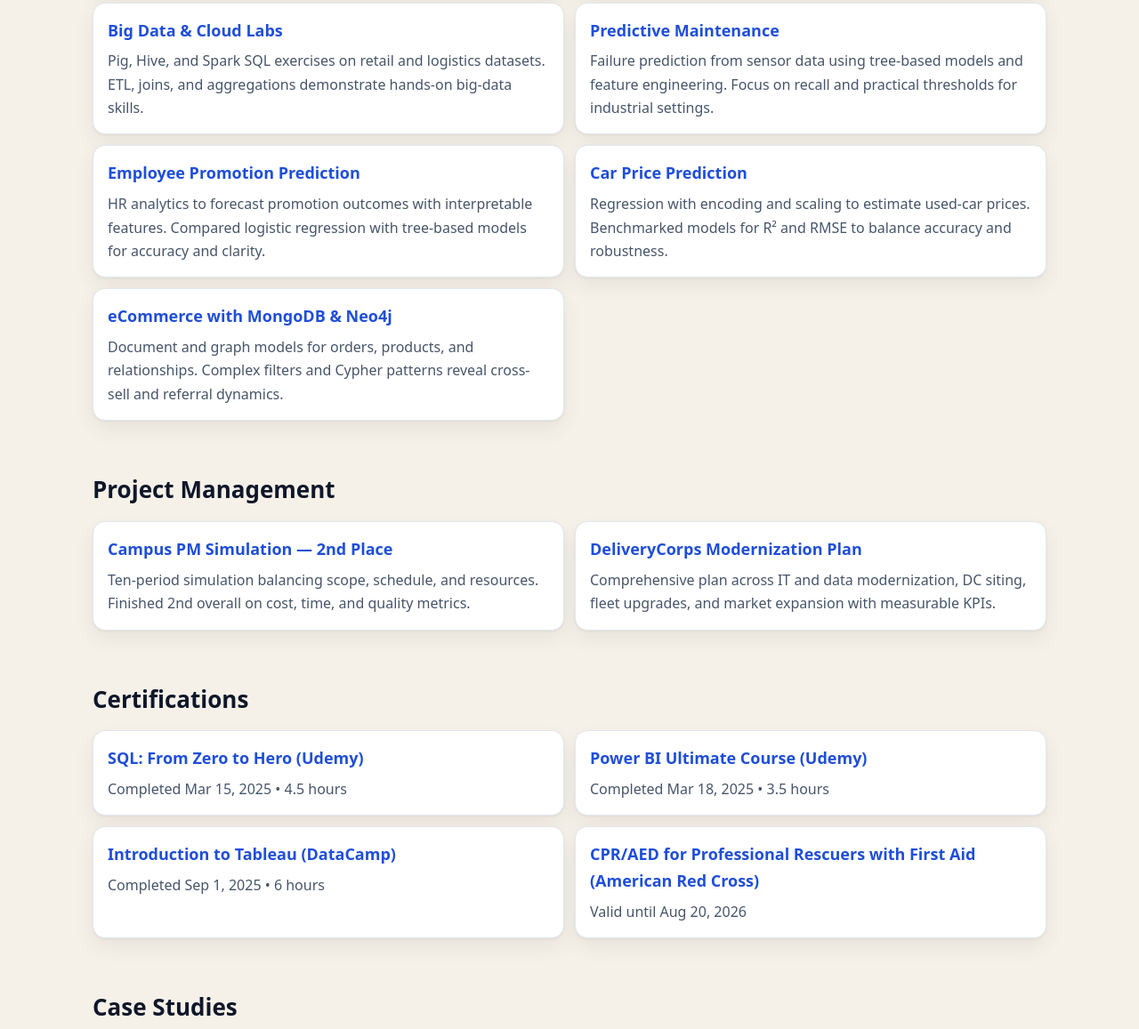
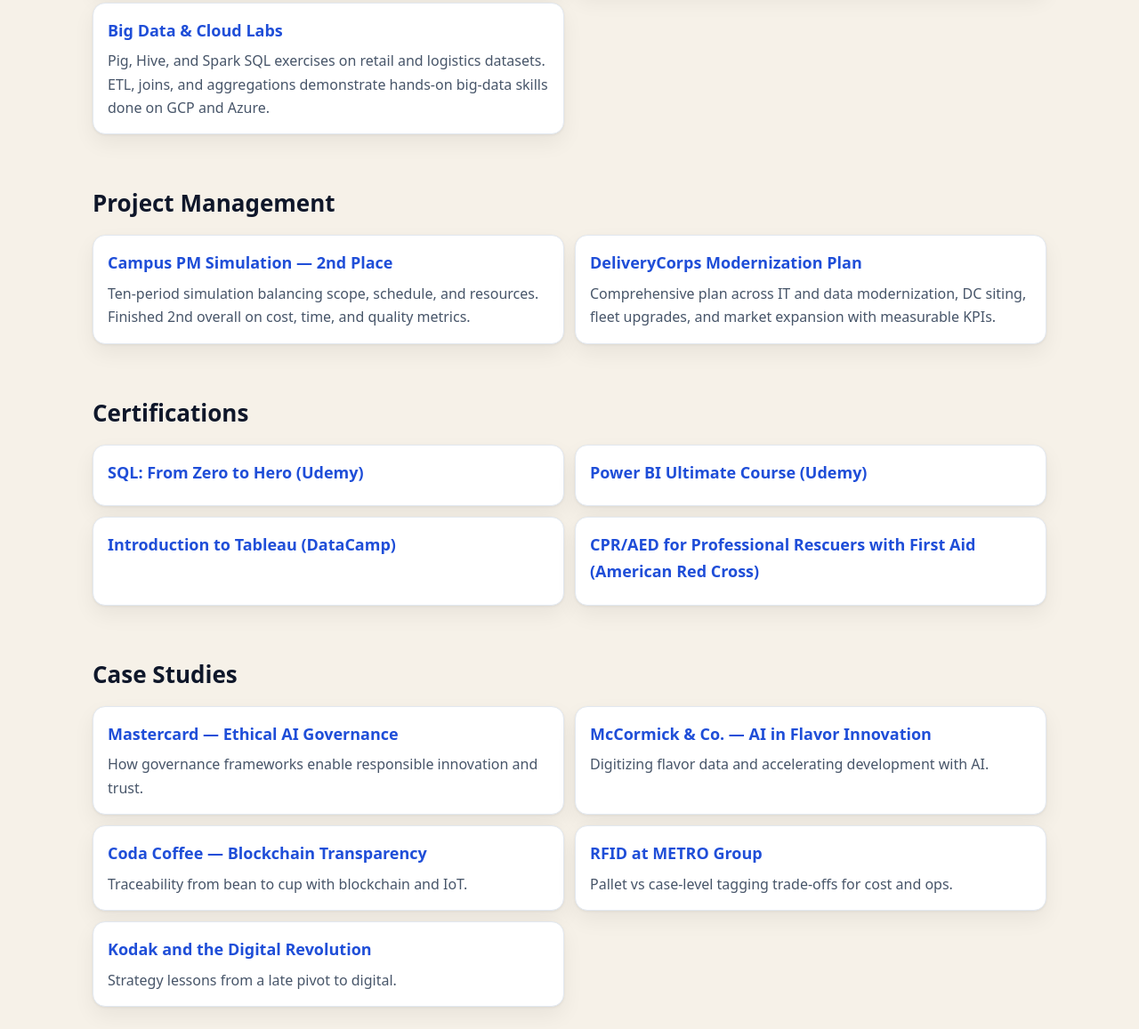
Before and after one commit to prasham2712/prasham2712.github.io, a plain HTML site: page index.html in a window 1280 px wide. Shown: the part 3208-4365 px from the top of the page at 89% size. Drawn offline with Linux system fonts and the light colour scheme.

Commit message:
Update index.html

```diff
--- a/index.html
+++ b/index.html
@@ -223,23 +223,7 @@
         </a>
         <a class="tcard project" href="Shah_Prasham_BUDT%20Individual_Project_3_Hive.pdf" target="_blank" rel="noopener" data-tags="bi">
           <h3>Big Data & Cloud Labs</h3>
-          <p>Pig, Hive, and Spark SQL exercises on retail and logistics datasets. ETL, joins, and aggregations demonstrate hands-on big-data skills.</p>
-        </a>
-        <a class="tcard project" href="SectionC_Shah_Prasham.pdf" target="_blank" rel="noopener" data-tags="ml">
-          <h3>Predictive Maintenance</h3>
-          <p>Failure prediction from sensor data using tree-based models and feature engineering. Focus on recall and practical thresholds for industrial settings.</p>
-        </a>
-        <a class="tcard project" href="SectionB_Shah_Prasham.pdf" target="_blank" rel="noopener" data-tags="ml">
-          <h3>Employee Promotion Prediction</h3>
-          <p>HR analytics to forecast promotion outcomes with interpretable features. Compared logistic regression with tree-based models for accuracy and clarity.</p>
-        </a>
-        <a class="tcard project" href="SectionA_Shah_Prasham.pdf" target="_blank" rel="noopener" data-tags="ml">
-          <h3>Car Price Prediction</h3>
-          <p>Regression with encoding and scaling to estimate used-car prices. Benchmarked models for R² and RMSE to balance accuracy and robustness.</p>
-        </a>
-        <a class="tcard project" href="sectiona&b.pdf" target="_blank" rel="noopener" data-tags="bi">
-          <h3>eCommerce with MongoDB & Neo4j</h3>
-          <p>Document and graph models for orders, products, and relationships. Complex filters and Cypher patterns reveal cross-sell and referral dynamics.</p>
+          <p>Pig, Hive, and Spark SQL exercises on retail and logistics datasets. ETL, joins, and aggregations demonstrate hands-on big-data skills done on GCP and Azure.</p>
         </a>
       </div>
     </section>
@@ -260,36 +244,31 @@
     <section id="certifications">
       <h2>Certifications</h2>
       <div class="list-cards">
-        <a class="tcard" href="assets/udemy-sql-certificate.jpg" target="_blank" rel="noopener">
+        <a class="tcard" href="https://www.udemy.com/certificate/UC-645d6509-8970-426d-bd6a-a83b93cc4d19/" target="_blank" rel="noopener">
           <h3>SQL: From Zero to Hero (Udemy)</h3>
-          <p>Completed Mar 15, 2025 • 4.5 hours</p>
         </a>
 
-        <a class="tcard" href="assets/udemy-powerbi-certificate.jpg" target="_blank" rel="noopener">
+        <a class="tcard" href="https://www.udemy.com/certificate/UC-ccd644f3-fe34-4201-88c0-8286b05b5098/" target="_blank" rel="noopener">
           <h3>Power BI Ultimate Course (Udemy)</h3>
-          <p>Completed Mar 18, 2025 • 3.5 hours</p>
         </a>
 
-        <a class="tcard" href="Tableau%20certificate.pdf" target="_blank" rel="noopener">
+        <a class="tcard" href="https://www.datacamp.com/completed/statement-of-accomplishment/course/a42f7c3f97a1985731cffb982662cf08d0e3dee7" target="_blank" rel="noopener">
           <h3>Introduction to Tableau (DataCamp)</h3>
-          <p>Completed Sep 1, 2025 • 6 hours</p>
         </a>
 
-        <a class="tcard" href="CPR%3Afirst-aid%20certificate.pdf" target="_blank" rel="noopener">
+        <a class="tcard" target="_blank" rel="noopener">
           <h3>CPR/AED for Professional Rescuers with First Aid (American Red Cross)</h3>
-          <p>Valid until Aug 20, 2026</p>
         </a>
       </div>
     </section>
     <section id="case-studies">
       <h2>Case Studies</h2>
       <div class="list-cards">
-        <a class="tcard" href="Mastercard%20Case%20Study.pdf" target="_blank" rel="noopener"><h3>Mastercard — Ethical AI Governance</h3><p>How governance frameworks enable responsible innovation and trust.</p></a>
-        <a class="tcard" href="McCormick_Case_Study.pdf" target="_blank" rel="noopener"><h3>McCormick & Co. — AI in Flavor Innovation</h3><p>Digitizing flavor data and accelerating development with AI.</p></a>
-        <a class="tcard" href="Coda%20Coffee.pdf" target="_blank" rel="noopener"><h3>Coda Coffee — Blockchain Transparency</h3><p>Traceability from bean to cup with blockchain and IoT.</p></a>
-        <a class="tcard" href="RFID%20at%20the%20METRO%20Group.pdf" target="_blank" rel="noopener"><h3>RFID at METRO Group</h3><p>Pallet vs case-level tagging trade-offs for cost and ops.</p></a>
-        <a class="tcard" href="Kodak%20Case%20Write-up.pdf" target="_blank" rel="noopener"><h3>Kodak and the Digital Revolution</h3><p>Strategy lessons from a late pivot to digital.</p></a>
-        <a class="tcard" href="ebay%20Case%20Study.pdf" target="_blank" rel="noopener"><h3>eBay — Affiliate Networks</h3><p>Network effects and the build-vs-buy decision.</p></a>
+        <a class="tcard" href="https://github.com/prasham2712/Case-Studies/blob/main/Mastercard%20Case%20Study.pdf" target="_blank" rel="noopener"><h3>Mastercard — Ethical AI Governance</h3><p>How governance frameworks enable responsible innovation and trust.</p></a>
+        <a class="tcard" href="https://github.com/prasham2712/Case-Studies/blob/main/McCormick%20%26%20Co.-%20Case%20study.pdf" target="_blank" rel="noopener"><h3>McCormick & Co. — AI in Flavor Innovation</h3><p>Digitizing flavor data and accelerating development with AI.</p></a>
+        <a class="tcard" href="https://github.com/prasham2712/Case-Studies/blob/main/Coda%20Coffee.pdf" target="_blank" rel="noopener"><h3>Coda Coffee — Blockchain Transparency</h3><p>Traceability from bean to cup with blockchain and IoT.</p></a>
+        <a class="tcard" href="https://github.com/prasham2712/Case-Studies/blob/main/RFID%20at%20the%20METRO%20Group.pdf" target="_blank" rel="noopener"><h3>RFID at METRO Group</h3><p>Pallet vs case-level tagging trade-offs for cost and ops.</p></a>
+        <a class="tcard" href="https://github.com/prasham2712/Case-Studies/blob/main/Kodak%20Case%20Write-up.pdf" target="_blank" rel="noopener"><h3>Kodak and the Digital Revolution</h3><p>Strategy lessons from a late pivot to digital.</p></a>
       </div>
     </section>
     <section id="beyond-work">
@@ -325,9 +304,9 @@
       <h2>Contact</h2>
       <div class="card">
         <p>Email: <a href="mailto:shahprasham2727@gmail.com">shahprasham2727@gmail.com</a></p>
+        <p>Contact No: +1(240)610-7480</p>
         <p>LinkedIn: <a href="https://www.linkedin.com/in/prasham-shah-27122712271227122712/" target="_blank" rel="noopener">Profile</a></p>
         <p>GitHub: <a href="https://github.com/prasham2712" target="_blank" rel="noopener">prasham2712</a></p>
-        <p>Contact No: +1(240)610-7480</p>
       </div>
     </section>
   </main>
```
